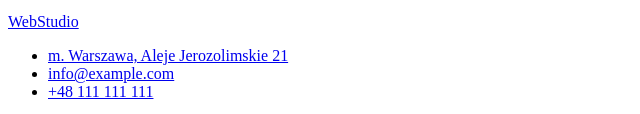
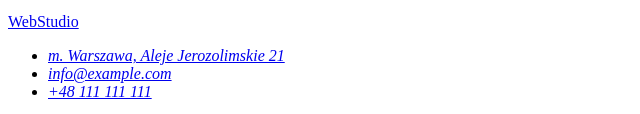
Before and after one commit to Michalszymczak07/goit-markup-hw-01, a plain HTML site: page index.html in a window 1280 px wide. Shown: the part 2914-3028 px from the top of the page, 0-640 px from the left. Drawn offline with Linux system fonts and the light colour scheme.

Commit message:
Update index.html

```diff
--- a/index.html
+++ b/index.html
@@ -134,7 +134,7 @@
     </main>
     <footer>
       <a href="WebStudio">WebStudio</a>
-      <adress>
+      <address>
         <ul>
           <li>
             <a href="https://goo.gl/maps/EpboLFkDeiHd2VRH7"
```
